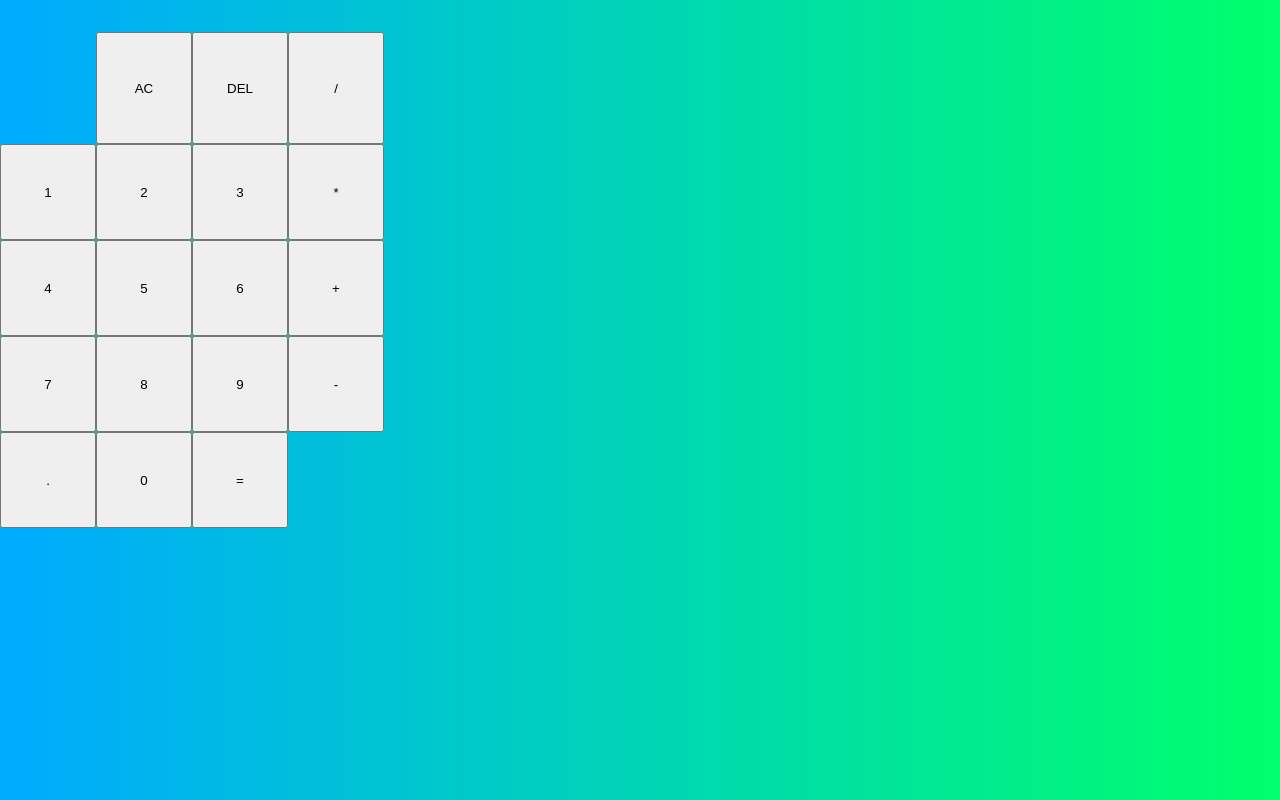
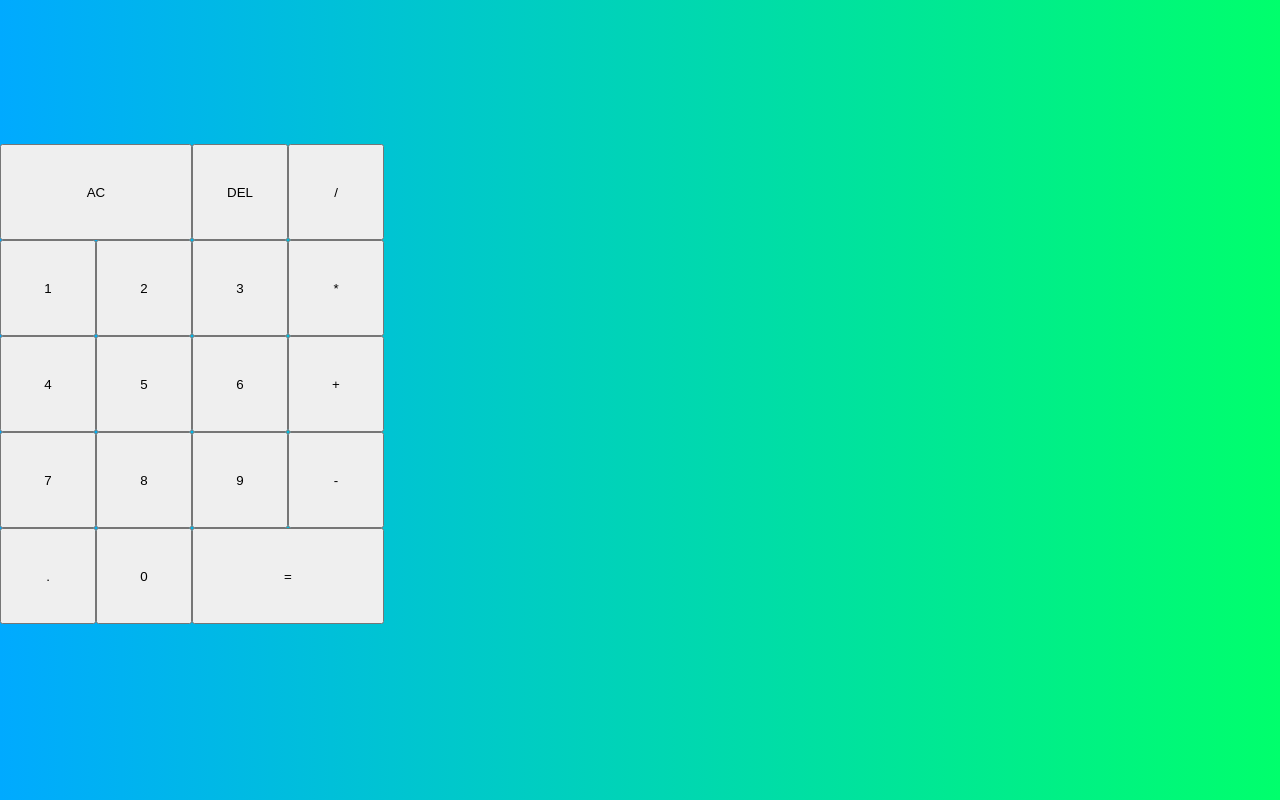
Before and after one commit to softdeveloper23/react-calculator, a React (Create React App) app: page / in a window 1280 px wide. Built offline with nearby package versions, Linux system fonts and the light colour scheme.

Commit message:
Added span 2 for the .span-two buttons and expanded the .output area

```diff
--- a/src/styles.css
+++ b/src/styles.css
@@ -15,3 +15,11 @@ body {
     grid-template-columns: repeat(4, 6rem);
     grid-template-rows: minmax(7rem, auto) repeat(5, 6rem);
 }
+
+.span-two {
+    grid-column: span 2;
+}
+
+.output {
+    grid-column: 1/ -1;
+}
```
